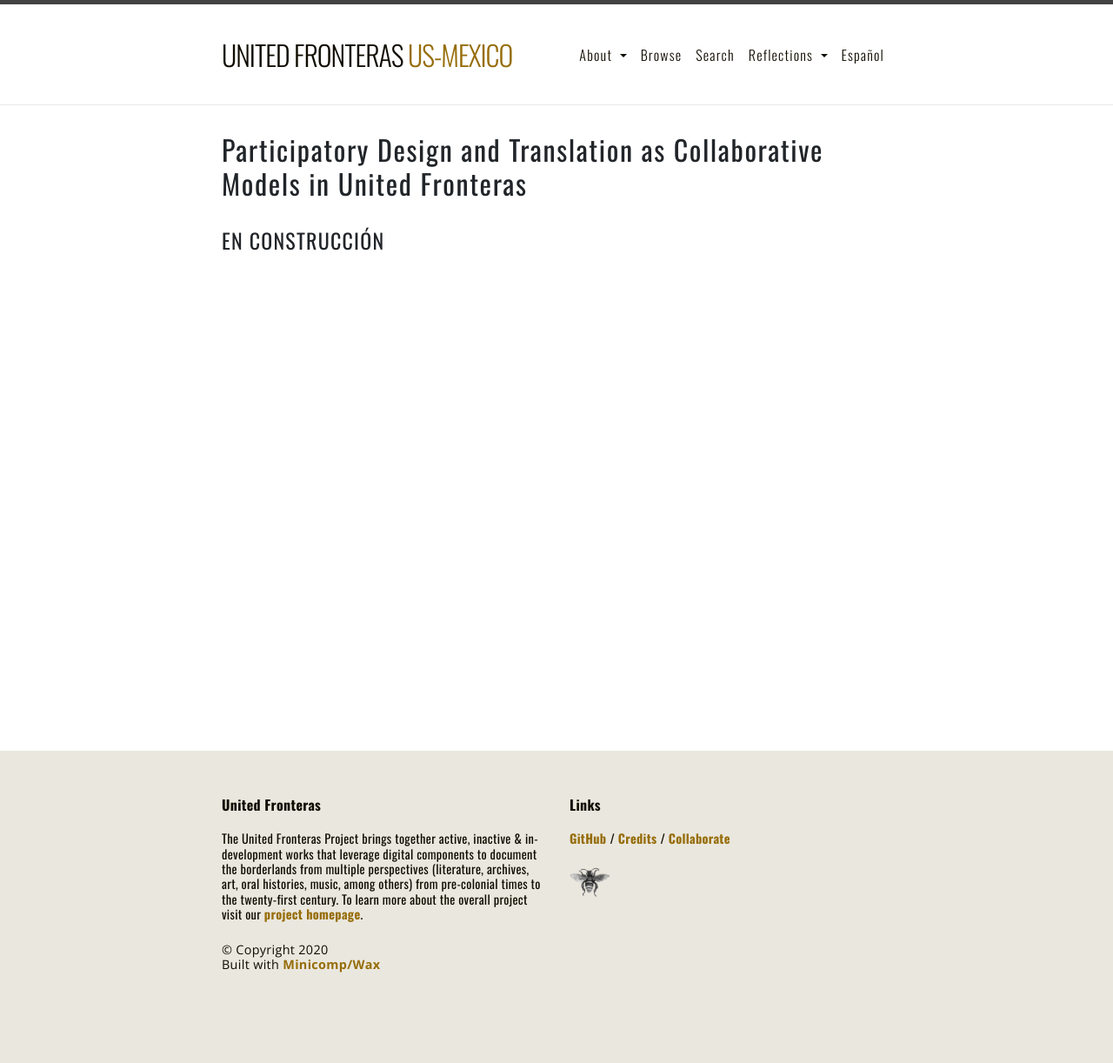
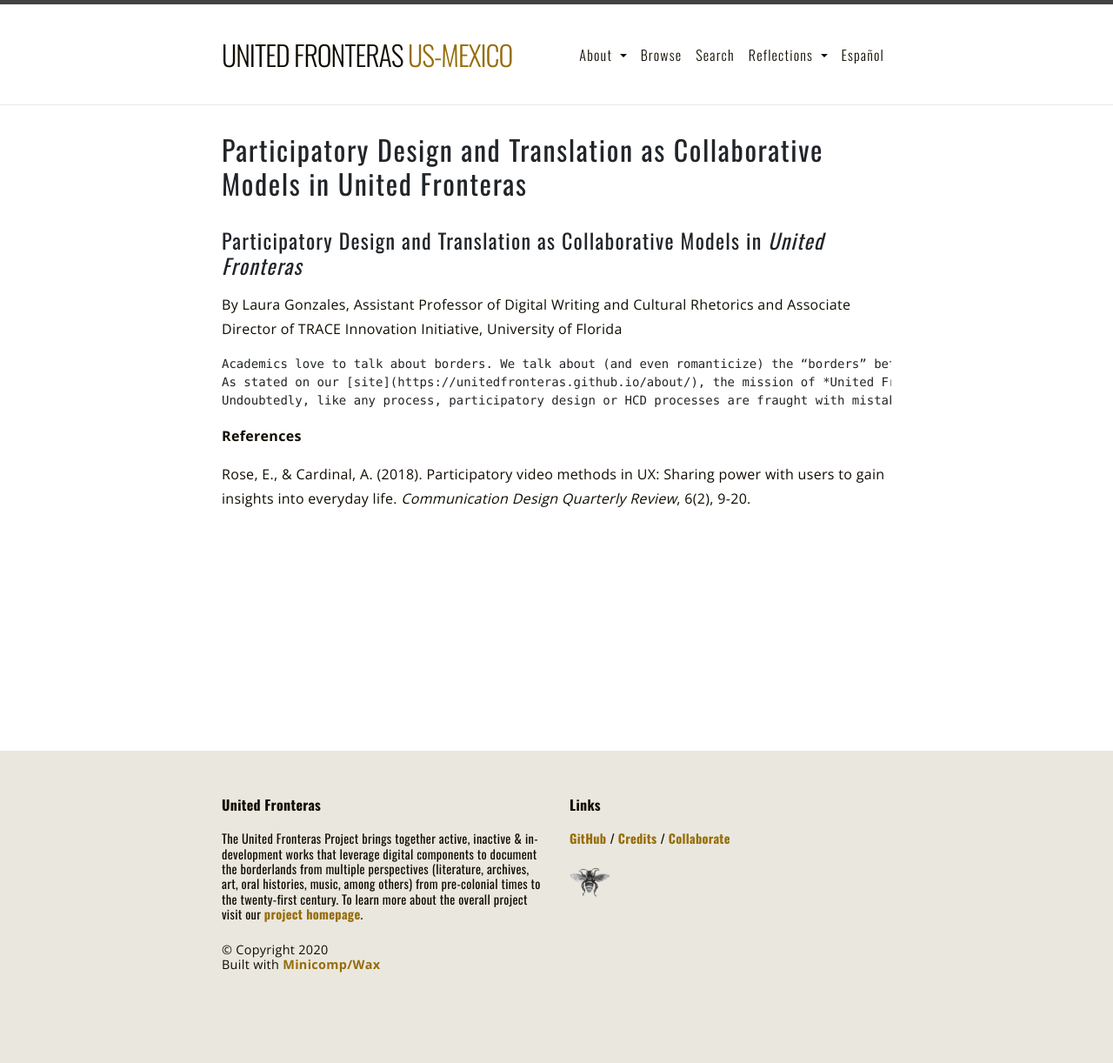
Before and after one commit to unitedfronteras/ufexhibition_mexusa, a Jekyll site: the page built from _reflections/gonzales.md, in a window 1280 px wide. Shown: the whole page at 87% size. Built offline with Jekyll 4.4.1, drawn with Linux system fonts in a browser that asks for light colours.

Commit message:
Update gonzales.md

```diff
--- a/_reflections/gonzales.md
+++ b/_reflections/gonzales.md
@@ -4,4 +4,16 @@ title: "Participatory Design and Translation as Collaborative Models in United F
 permalink: /reflections/gonzales/
 ---
 
-### EN CONSTRUCCIÓN
+### Participatory Design and Translation as Collaborative Models in *United Fronteras*
+
+By Laura Gonzales,
+Assistant Professor of Digital Writing and Cultural Rhetorics and Associate Director of TRACE Innovation Initiative, University of Florida
+
+	Academics love to talk about borders. We talk about (and even romanticize) the “borders” between disciplines, cultures, and contexts, between languages, and even between political orientations. Yet, in many corners of academia, these academic conversations don’t always acknowledge the physical, militarized, and surveilled nature of physical borders as well as the embodied experiences of the people who navigate borderland experiences in their everyday material realities. This, to me, is the contribution that *United Fronteras* makes to both academic and community-driven discourses—a place to document physical, material, embodied borderland experiences from multiple perspectives.
+	As stated on our [site](https://unitedfronteras.github.io/about/), the mission of *United Fronteras* “bring together active and inactive works that leverage digital components to document the borderlands from multiple perspectives.” For me, the emphasis on a multiplicity of experiences has been central not only to the types of projects documented on *United Fronteras*, but also to the process of documentation amongst the team and our communities. First, as documented on our about page, [our team](https://unitedfronteras.github.io/nosotrxs/) is interdisciplinary and cross-institutional, made up of scholars who have varied connections to and investments in physical borderland spaces. In each stage of the documentation project, the team also made efforts to engage in participatory practices. For example, as we decided which projects to showcase on the *United Fronteras* [exhibit](https://unitedfronteras.github.io/projects/), members of our team reached out to hundreds of different site and project organizers across Mexico and the United States to both request consent to feature different projects on the exhibit and to build a broader range of awareness and community related to *United Fronteras* as an initiative.
+ In this way, *United Fronteras* practices elements of both Human-Centered Design and Participatory Design. According to Rose and Cardinal (2019), the Human-Centered Design (HCD) process “Sets users or user data as the criteria by which a design is evaluated or as the generative source of design ideas” (10). Human-Centered designers work with users’ needs and perspectives in mind. In the case of *United Fronteras*, while HCD provides one angle from which to approach the project, our team also recognizes that as a team of researchers, we can’t fully comprehend the various needs or interests of users who will be engaging with our project. For this reason, we also engage in participatory design, a methodology that “advocates for the full and direct participation of end users within the design process (Spinuzzi, 2005; Ehn, 1993) as part of a ‘commitment to the idea of industrial democracy’ (Ehn, 1993) (Rose & Cardinal, 2018, p. 10). Thus, in addition to designing for humans (i.e., HCD), we also design with humans, specifically by [inviting collaborators to join us](https://unitedfronteras.github.io/collaborate/) in developing this important documentation project that really has the potential to showcase multiple perspectives related to the borderlands.
+	Undoubtedly, like any process, participatory design or HCD processes are fraught with mistakes and issues. As designers and digital humanists, we can never assume to really know what we mean by “multiple perspectives.” Yet, by developing a team of feminist scholars from multiple disciplines committed to decolonization and collaboration, *United Fronteras* seeks to broaden conversations about the borderlands beyond a single perspective or academic angle. We want to illustrate and highlight the constantly shifting and evolving nature of borderland life, in all its multiplicities and tensions.
+
+**References**
+
+Rose, E., & Cardinal, A. (2018). Participatory video methods in UX: Sharing power with users to gain insights into everyday life. *Communication Design Quarterly Review*, 6(2), 9-20.
```
